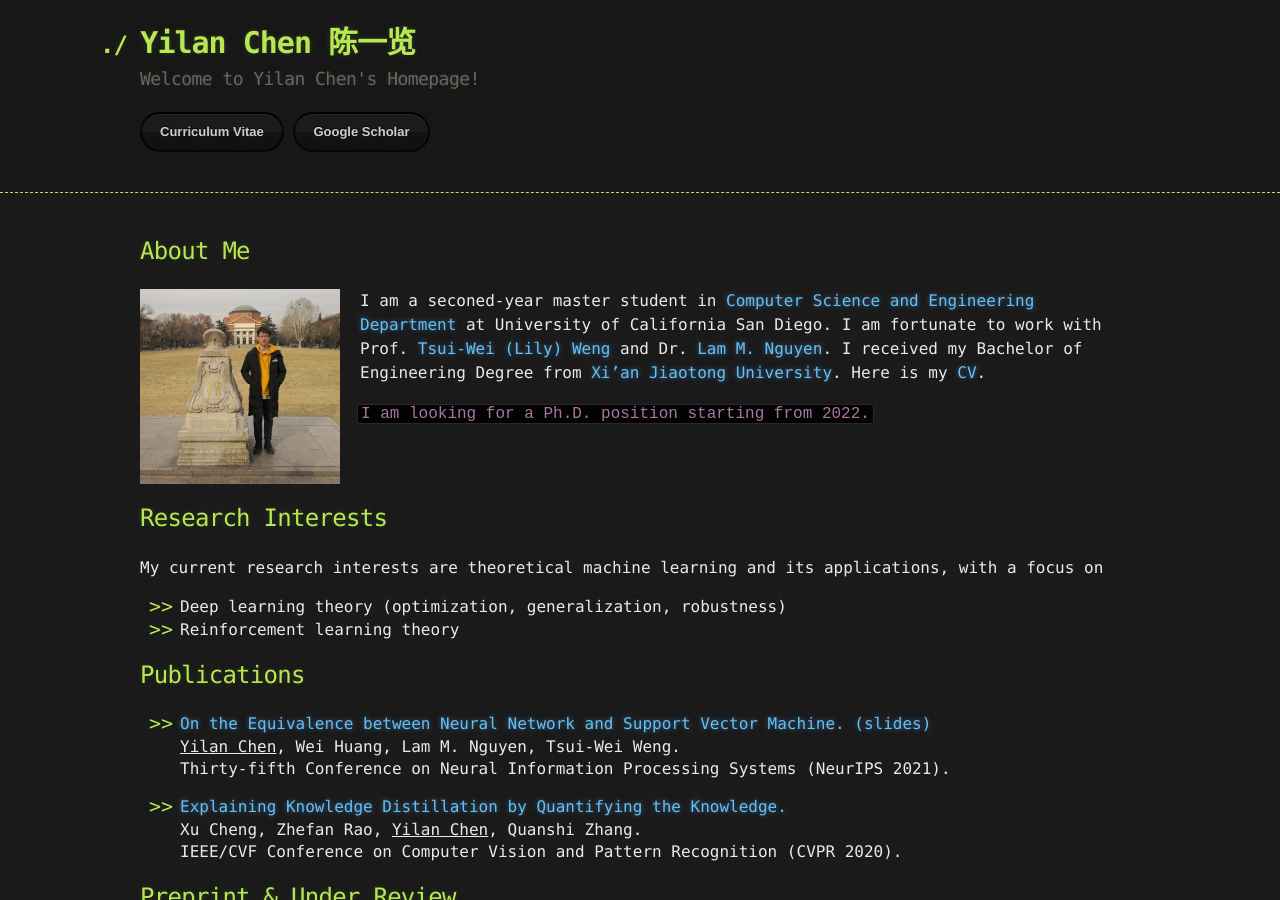
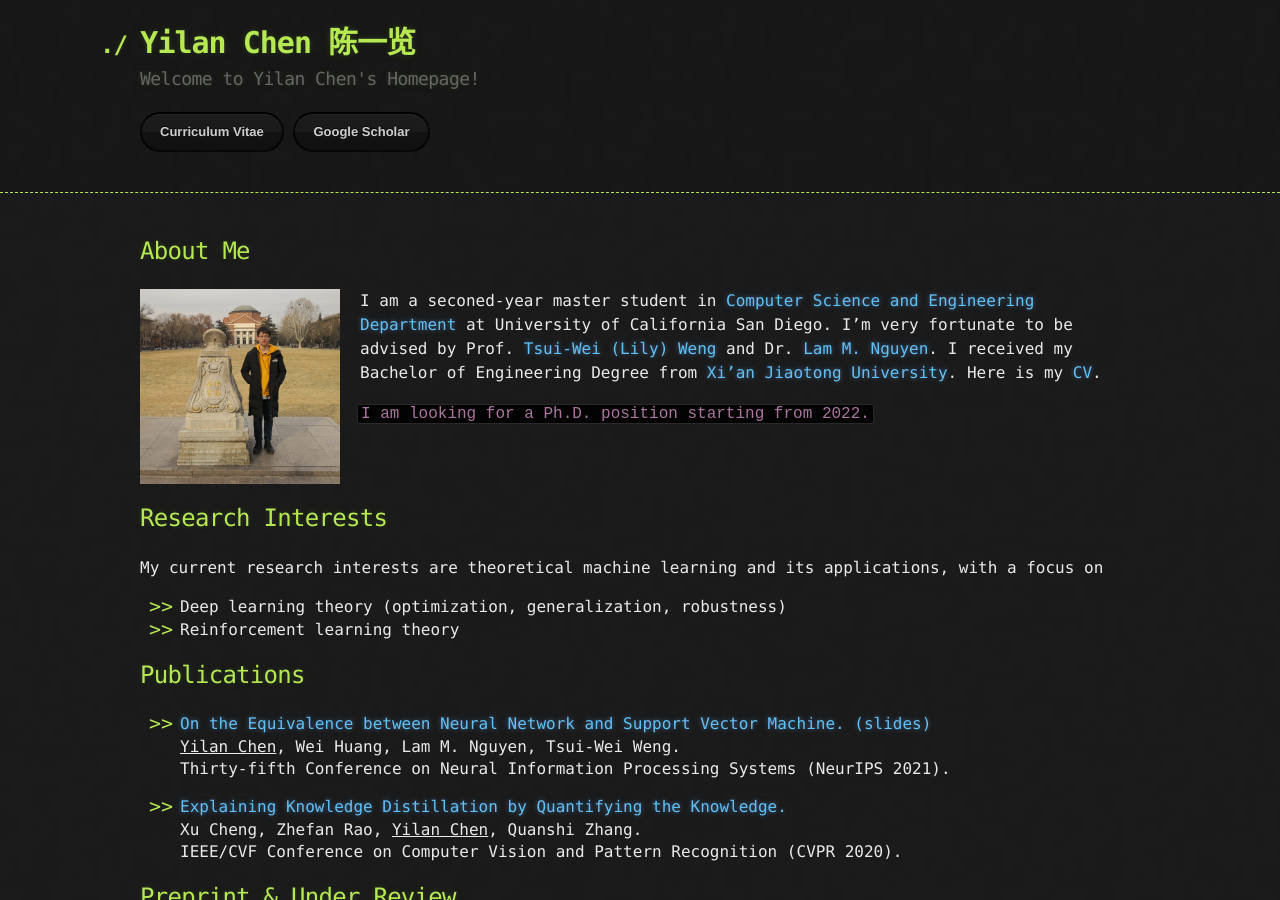
Before and after one commit to yilanchen6/yilanchen6.github.io, a Jekyll site: the page built from index.md, in a window 1280 px wide and 900 px high. Built offline with Jekyll 4.4.1, drawn with Linux system fonts in a browser that asks for light colours; our own code applies the rules of GitHub Pages for plain Markdown files.

Commit message:
Update index.md

```diff
--- a/index.md
+++ b/index.md
@@ -11,7 +11,7 @@ layout: default
 </figure> -->
 
 <img src="/images/chenyilan.jpg" align="left" width="200px" style="margin-right:20px" alt="Yilan's picture" title="2019 at Beijing."/>
-I am a seconed-year master student in [Computer Science and Engineering Department](https://cse.ucsd.edu/) at University of California San Diego. I am fortunate to work with Prof. [Tsui-Wei (Lily) Weng](https://lilyweng.github.io/) and Dr. [Lam M. Nguyen](https://lamnguyen-mltd.github.io/).
+I am a seconed-year master student in [Computer Science and Engineering Department](https://cse.ucsd.edu/) at University of California San Diego. I'm very fortunate to be advised by Prof. [Tsui-Wei (Lily) Weng](https://lilyweng.github.io/) and Dr. [Lam M. Nguyen](https://lamnguyen-mltd.github.io/).
 <!-- Before that, I spent some time as a research intern at [University of Technology Sydney](https://www.uts.edu.au/), advised by Prof. [Richard Xu](https://www.uts.edu.au/staff/yida.xu) and [Shanghai Jiao Tong University](http://en.sjtu.edu.cn/), advised by Prof. [Quanshi Zhang](http://qszhang.com/).  -->
 I received my Bachelor of Engineering Degree from [Xi'an Jiaotong University](http://en.xjtu.edu.cn/).
 Here is my [CV](https://chenyilan.net/files/CV_Yilan_Chen.pdf).
```
